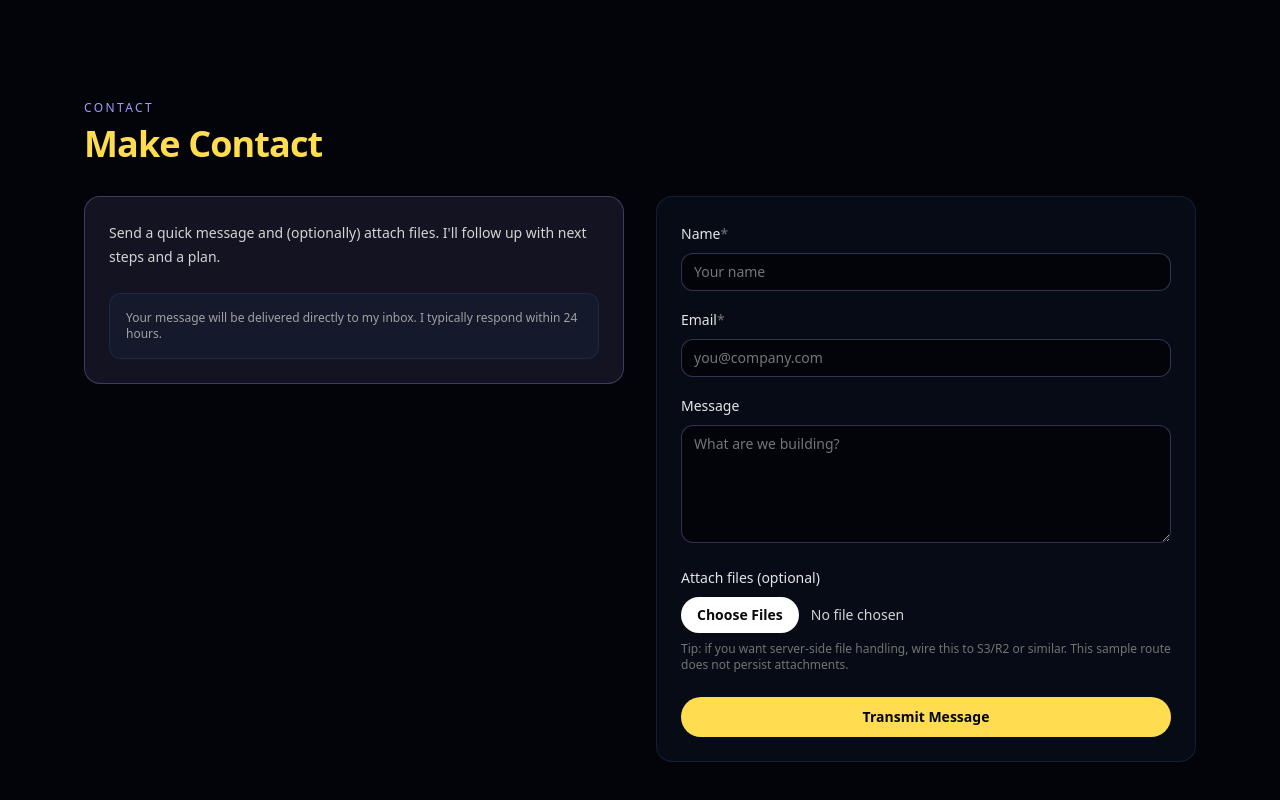
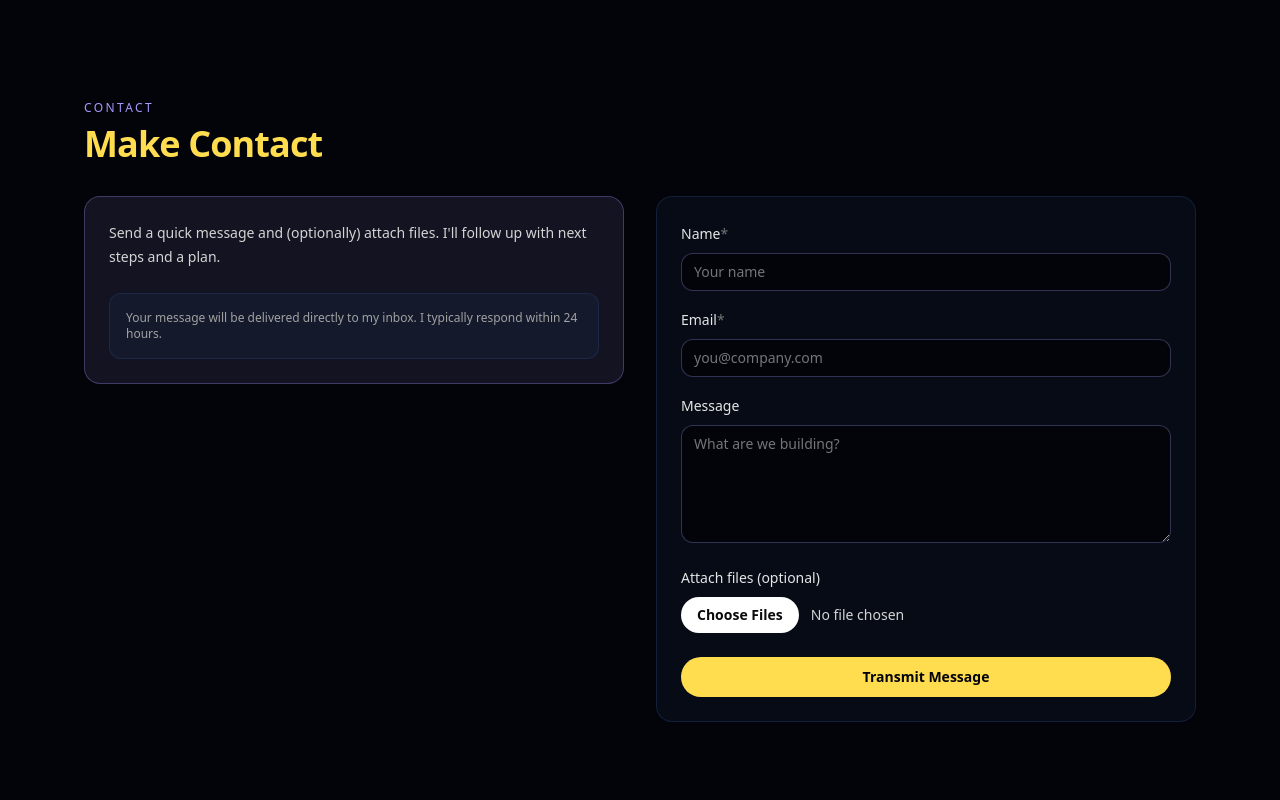
Before and after one commit to WDjustInCode/justInception, a Next.js app: page / in a window 1280 px wide. Shown: the part 4133-4933 px from the top of the page. Built offline with nearby package versions, Linux system fonts and the light colour scheme.

Commit message:
contact update

```diff
--- a/components/site/contact.tsx
+++ b/components/site/contact.tsx
@@ -99,10 +99,6 @@ export default function Contact() {
                 multiple
                 className="mt-2 block w-full text-sm text-neutral-300 file:mr-3 file:rounded-full file:border-0 file:bg-white file:px-4 file:py-2 file:text-sm file:font-semibold file:text-neutral-950 hover:file:bg-neutral-200"
               />
-              <p className="mt-2 text-xs text-neutral-500">
-                Tip: if you want server-side file handling, wire this to S3/R2 or
-                similar. This sample route does not persist attachments.
-              </p>
             </div>
 
             <button
```
